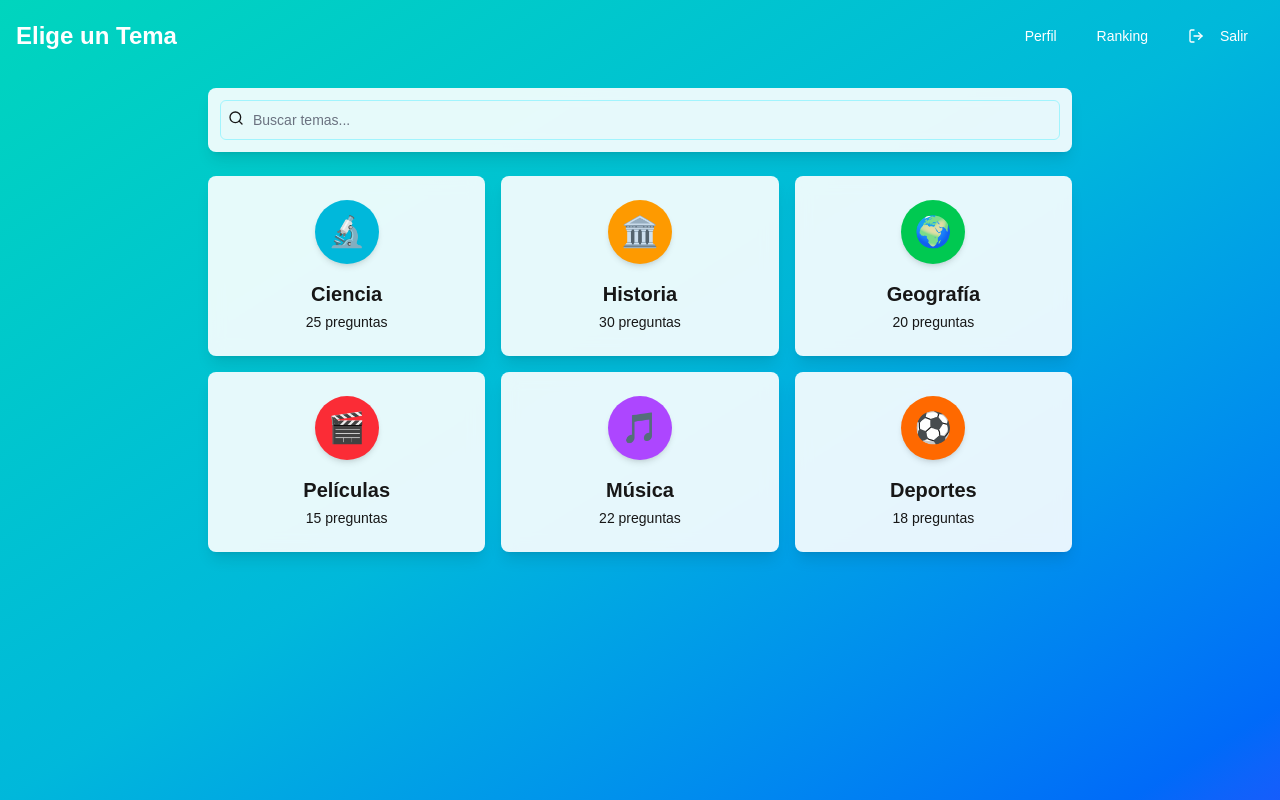
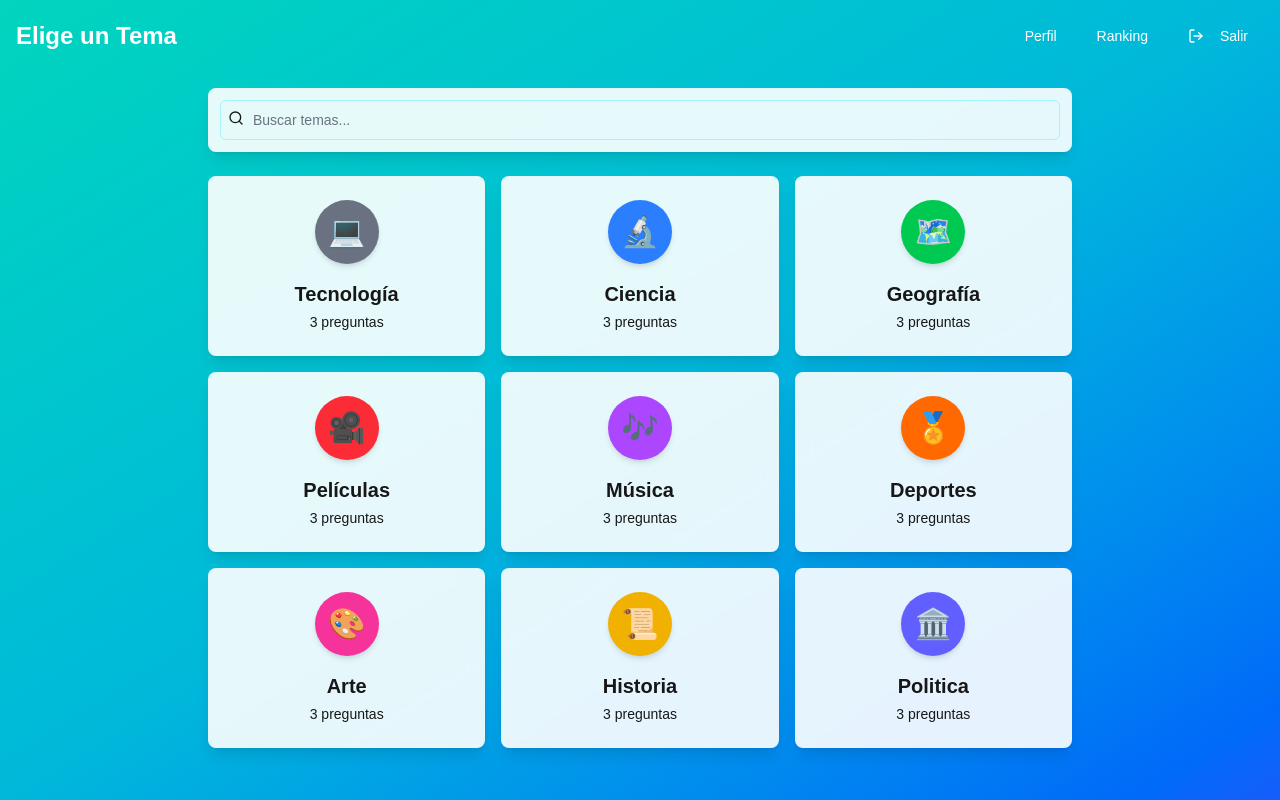
Before and after one commit to facubarneche/triviando-frontend, a Next.js app: page /topics in a window 1280 px wide. Built offline with nearby package versions, Linux system fonts and the light colour scheme.

Commit message:
[IMPROVEMENT] Se finaliza topics view mockeada

```diff
--- a/package.json
+++ b/package.json
@@ -1,5 +1,5 @@
 {
-  "name": "Flashcards",
+  "name": "flashcards",
   "version": "0.1.0",
   "private": true,
   "scripts": {
@@ -22,8 +22,6 @@
     "next": "^15.2.3",
     "next-themes": "^0.4.6",
     "postcss": "^8.5.3",
-    "primeicons": "^7.0.0",
-    "primereact": "^10.9.3",
     "react": "^19.0.0",
     "react-dom": "^19.0.0",
     "react-hook-form": "^7.54.2",
--- /dev/null
+++ b/src/app/(pages)/topics/components/Filter.tsx
@@ -0,0 +1,32 @@
+import { Card, CardContent } from '@/app/components/ui/card';
+import { Input } from '@/app/components/ui/input';
+import { motion } from 'framer-motion';
+import { Search } from 'lucide-react';
+
+interface FilterProps {
+  searchTerm: string;
+  setSearchTerm: (term: string) => void;
+}
+const Filter = ({ searchTerm, setSearchTerm }: FilterProps) => (
+  <motion.div
+    initial={{ opacity: 0, y: 20 }}
+    animate={{ opacity: 1, y: 0 }}
+    transition={{ duration: 0.5, delay: 0.2 }}
+  >
+    <Card className="mb-6 border-0 shadow-lg bg-white/90 backdrop-blur-sm">
+      <CardContent className="p-3">
+        <div className="relative">
+          <Search className="absolute left-2 top-2.5 h-4 w-4 text-muted-foreground" />
+          <Input
+            placeholder="Buscar temas..."
+            className="pl-8 border-cyan-200 focus:border-cyan-400"
+            value={searchTerm}
+            onChange={(e) => setSearchTerm(e.target.value)}
+          />
+        </div>
+      </CardContent>
+    </Card>
+  </motion.div>
+);
+
+export default Filter;
--- /dev/null
+++ b/src/app/(pages)/topics/components/Header.tsx
@@ -0,0 +1,31 @@
+import { Button } from '@/app/components/ui/button';
+import { motion } from 'framer-motion';
+import { LogOut } from 'lucide-react';
+import Link from 'next/link';
+
+const Header = () => (
+  <header className="p-4 flex justify-between items-center">
+    <motion.h1
+      initial={{ opacity: 0, x: -20 }}
+      animate={{ opacity: 1, x: 0 }}
+      transition={{ duration: 0.5 }}
+      className="text-2xl font-bold text-white"
+    >
+      Elige un Tema
+    </motion.h1>
+    <div className="flex gap-2">
+      <Button variant="ghost" className="text-white hover:bg-white/20" asChild>
+        <Link href="/profile">Perfil</Link>
+      </Button>
+      <Button variant="ghost" className="text-white hover:bg-white/20" asChild>
+        <Link href="/leaderboard">Ranking</Link>
+      </Button>
+      <Button variant="ghost" className="text-white hover:bg-white/20">
+        <LogOut className="h-4 w-4 mr-2" />
+        Salir
+      </Button>
+    </div>
+  </header>
+);
+
+export default Header;
--- /dev/null
+++ b/src/app/(pages)/topics/components/Topics.tsx
@@ -0,0 +1,24 @@
+import TopicCard from '@/app/components/topic-card';
+import { motion } from 'framer-motion';
+import { IfilteredTopics } from './types';
+
+interface TopicsProps {
+  filteredTopics: IfilteredTopics[];
+}
+
+const Topics = ({ filteredTopics }: TopicsProps) => (
+  <div className="grid grid-cols-1 sm:grid-cols-2 md:grid-cols-3 gap-4">
+    {filteredTopics.map((topic, index) => (
+      <motion.div
+        key={topic.id}
+        initial={{ opacity: 0, x: 70, y: 40 }}
+        animate={{ opacity: 1, x: 0, y: 0 }}
+        transition={{ duration: 0.5, delay: 0.2 + index * 0.1 }}
+      >
+        <TopicCard topic={topic} />
+      </motion.div>
+    ))}
+  </div>
+);
+
+export default Topics;
--- /dev/null
+++ b/src/app/(pages)/topics/components/types.ts
@@ -0,0 +1,7 @@
+export interface IfilteredTopics {
+  id: number;
+  name: string;
+  icon: string;
+  color: string;
+  questions: number;
+}
--- /dev/null
+++ b/src/app/(pages)/topics/helpers.tsx
@@ -0,0 +1,11 @@
+export const topicsMock = [
+  { id: 1, name: 'Tecnología', icon: '💻', color: 'bg-gray-500', questions: 3 },
+  { id: 2, name: 'Ciencia', icon: '🔬', color: 'bg-blue-500', questions: 3 },
+  { id: 3, name: 'Geografía', icon: '🗺️', color: 'bg-green-500', questions: 3 },
+  { id: 4, name: 'Películas', icon: '🎥', color: 'bg-red-500', questions: 3 },
+  { id: 5, name: 'Música', icon: '🎶', color: 'bg-purple-500', questions: 3 },
+  { id: 6, name: 'Deportes', icon: '🏅', color: 'bg-orange-500', questions: 3 },
+  { id: 7, name: 'Arte', icon: '🎨', color: 'bg-pink-500', questions: 3 },
+  { id: 8, name: 'Historia', icon: '📜', color: 'bg-yellow-500', questions: 3 },
+  { id: 9, name: 'Politica', icon: '🏛️', color: 'bg-indigo-500', questions: 3 },
+];
--- a/src/app/(pages)/topics/page.tsx
+++ b/src/app/(pages)/topics/page.tsx
@@ -1,88 +1,24 @@
 'use client';
 
 import { useState } from 'react';
-import Link from 'next/link';
-import { Card, CardContent } from '../../components/ui/card';
-import { Button } from '../../components/ui/button';
-import { Search, LogOut } from 'lucide-react';
-import { Input } from '../../components/ui/input';
-import TopicCard from '../../components/topic-card';
-import { motion } from 'framer-motion';
+import { topicsMock } from './helpers';
+import Header from './components/Header';
+import Filter from './components/Filter';
+import Topics from './components/Topics';
 
-const topics = [
-  { id: 1, name: 'Ciencia', icon: '🔬', color: 'bg-cyan-500', questions: 25 },
-  { id: 2, name: 'Historia', icon: '🏛️', color: 'bg-amber-500', questions: 30 },
-  { id: 3, name: 'Geografía', icon: '🌍', color: 'bg-green-500', questions: 20 },
-  { id: 4, name: 'Películas', icon: '🎬', color: 'bg-red-500', questions: 15 },
-  { id: 5, name: 'Música', icon: '🎵', color: 'bg-purple-500', questions: 22 },
-  { id: 6, name: 'Deportes', icon: '⚽', color: 'bg-orange-500', questions: 18 },
-];
-
-export default function Topics() {
+export default function TopicsPage() {
   const [searchTerm, setSearchTerm] = useState('');
 
-  const filteredTopics = topics.filter((topic) =>
+  const filteredTopics = topicsMock.filter((topic) =>
     topic.name.toLowerCase().includes(searchTerm.toLowerCase()),
   );
 
   return (
     <div className="min-h-screen bg-gradient-to-br from-teal-400 via-cyan-500 to-blue-600">
-      <header className="p-4 flex justify-between items-center">
-        <motion.h1
-          initial={{ opacity: 0, x: -20 }}
-          animate={{ opacity: 1, x: 0 }}
-          transition={{ duration: 0.5 }}
-          className="text-2xl font-bold text-white"
-        >
-          Elige un Tema
-        </motion.h1>
-        <div className="flex gap-2">
-          <Button variant="ghost" className="text-white hover:bg-white/20" asChild>
-            <Link href="/profile">Perfil</Link>
-          </Button>
-          <Button variant="ghost" className="text-white hover:bg-white/20" asChild>
-            <Link href="/leaderboard">Ranking</Link>
-          </Button>
-          <Button variant="ghost" className="text-white hover:bg-white/20">
-            <LogOut className="h-4 w-4 mr-2" />
-            Salir
-          </Button>
-        </div>
-      </header>
-
+      <Header />
       <main className="p-4 max-w-4xl mx-auto">
-        <motion.div
-          initial={{ opacity: 0, y: 20 }}
-          animate={{ opacity: 1, y: 0 }}
-          transition={{ duration: 0.5, delay: 0.2 }}
-        >
-          <Card className="mb-6 border-0 shadow-lg bg-white/90 backdrop-blur-sm">
-            <CardContent className="p-3">
-              <div className="relative">
-                <Search className="absolute left-2 top-2.5 h-4 w-4 text-muted-foreground" />
-                <Input
-                  placeholder="Buscar temas..."
-                  className="pl-8 border-cyan-200 focus:border-cyan-400"
-                  value={searchTerm}
-                  onChange={(e) => setSearchTerm(e.target.value)}
-                />
-              </div>
-            </CardContent>
-          </Card>
-        </motion.div>
-
-        <div className="grid grid-cols-1 sm:grid-cols-2 md:grid-cols-3 gap-4">
-          {filteredTopics.map((topic, index) => (
-            <motion.div
-              key={topic.id}
-              initial={{ opacity: 0, y: 20 }}
-              animate={{ opacity: 1, y: 0 }}
-              transition={{ duration: 0.5, delay: 0.2 + index * 0.1 }}
-            >
-              <TopicCard topic={topic} />
-            </motion.div>
-          ))}
-        </div>
+        <Filter searchTerm={searchTerm} setSearchTerm={setSearchTerm} />
+        <Topics filteredTopics={filteredTopics} />
       </main>
     </div>
   );
--- a/src/app/components/topic-card.tsx
+++ b/src/app/components/topic-card.tsx
@@ -3,18 +3,13 @@
 import Link from 'next/link';
 import { Card, CardContent } from '../components/ui/card';
 import { motion } from 'framer-motion';
+import { IfilteredTopics } from '../(pages)/topics/components/types';
 
-interface TopicProps {
-  readonly topic: {
-    id: number;
-    name: string;
-    icon: string;
-    color: string;
-    questions: number;
-  };
+interface TopicCardProps {
+  readonly topic: IfilteredTopics;
 }
 
-export default function TopicCard({ topic }: TopicProps) {
+export default function TopicCard({ topic }: TopicCardProps) {
   return (
     <Link href={`/quiz/${topic.id}`}>
       <motion.div
```
Also changed, not shown: 1 other file (tests, documents, lock files or other folders).
